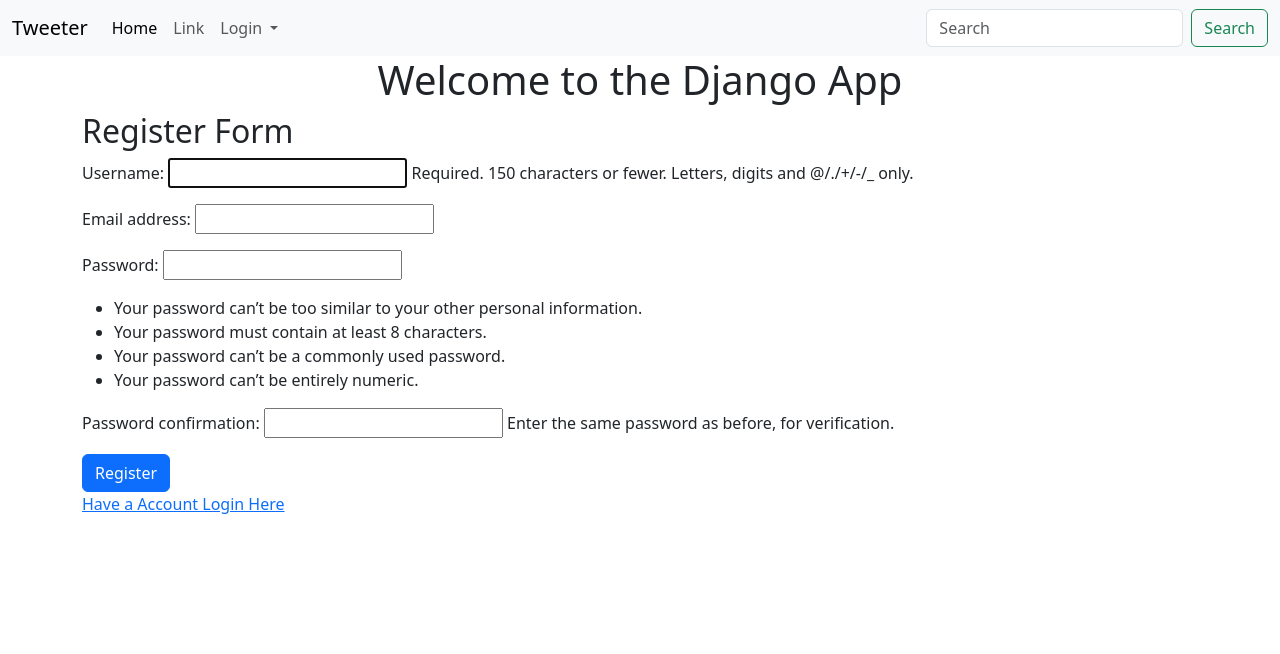
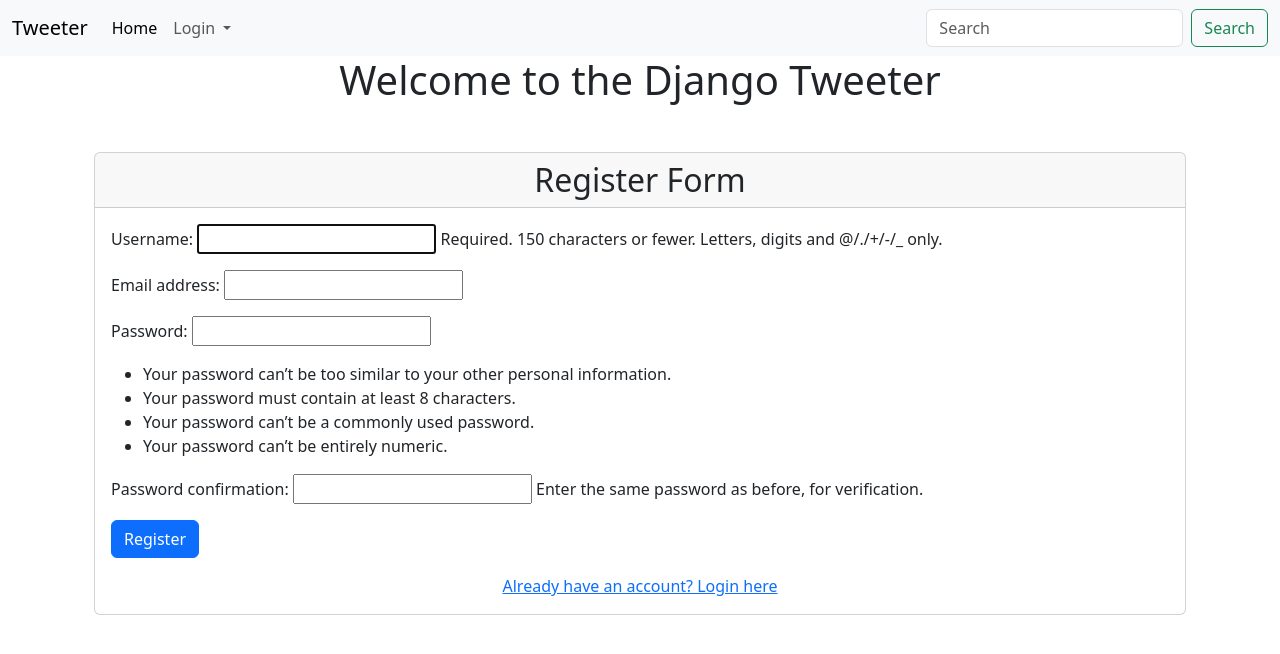
Before and after one commit to Pruthviraj-Patil-1434/Django-Tweeter, a Django app: page /tweet/register in a window 1280 px wide. Shown: the top 654 px of the page. Run offline with Django 5.2, Linux system fonts and the light colour scheme.

Commit message:
Project Completed !!!

```diff
--- a/templates/layout.html
+++ b/templates/layout.html
@@ -29,9 +29,6 @@
         <li class="nav-item">
           <a class="nav-link active" aria-current="page" href="{% url 'tweet_list' %}">Home</a>
         </li>
-        <li class="nav-item">
-          <a class="nav-link" href="#">Link</a>
-        </li>
         <li class="nav-item dropdown">
           <a class="nav-link dropdown-toggle" href="#" role="button" data-bs-toggle="dropdown" aria-expanded="false">
             Login
@@ -42,7 +39,7 @@
           </ul>
         </li>
       </ul>
-      <form class="d-flex" role="search" method="post" action="{% url '' %}">
+      <form class="d-flex" role="search" method="post" action="{% url 'search' %}">
         {% csrf_token %}
         <input class="form-control me-2" type="text" placeholder="Search" aria-label="Search" name="search" />
         <button class="btn btn-outline-success" type="submit">Search</button>
@@ -57,7 +54,7 @@
     </div>
   </div>
 </nav>
-    <div class="containter text-center"> <h1 class="text-center"> Welcome to the Django App</h1></div>
+    <div class="containter text-center mb-5"> <h1 class="text-center"> Welcome to the Django Tweeter</h1></div>
     <div class="container">{% block content %} {% endblock %}</div>
   </body>
 </html>
--- a/templates/registration/register.html
+++ b/templates/registration/register.html
@@ -1,10 +1,22 @@
 {% extends 'layout.html' %}
 {% block content %}
-<h2>Register Form</h2>
- <form method="post">
-    {% csrf_token %}
-    {{form.as_p}}
-    <button class="btn btn-primary">Register</button>
-</form>
-<a href="{% url 'login' %}">  Have a Account Login Here </a>
-{%endblock%}
+
+<div class="container d-flex justify-content-center align-items-center min-vh-10">
+    <div class="card" style="width: 70rem;">
+        <h2 class="card-header text-center">Register Form</h2>
+
+        <div class="card-body">
+            <form method="post">
+                {% csrf_token %}
+                {{ form.as_p }}
+                <button class="btn btn-primary w-200">Register</button>
+            </form>
+
+            <div class="mt-3 text-center">
+                <a href="{% url 'login' %}">Already have an account? Login here</a>
+            </div>
+        </div>
+    </div>
+</div>
+
+{% endblock %}
--- a/tweeter/urls.py
+++ b/tweeter/urls.py
@@ -8,4 +8,5 @@ urlpatterns = [
     path('<int:tweet_id>/edit/',tweet_edit,name='tweet_edit'),
     path('<int:tweet_id>/delete/',tweet_delete,name='tweet_delete'),
     path('register',register,name='register'),
+    path('search',search,name='search')
 ]
--- a/tweeter/views.py
+++ b/tweeter/views.py
@@ -66,3 +66,11 @@ def register(request):
 def tweets(reqeust):
     tweets=Tweet.objects.all().order_by('-created_at')
     return render(reqeust,'index.html',{'tweets':tweets})
+
+def search(request):
+    if request.method == 'POST':
+        text = request.POST.get('search')
+        tweets = Tweet.objects.filter(text__icontains=text)
+        return render(request, 'index.html', {'tweets': tweets})
+
+    return redirect('tweets')
```
Also changed, not shown: templates/registration/login.html (+20 -8 lines), db.sqlite3.
